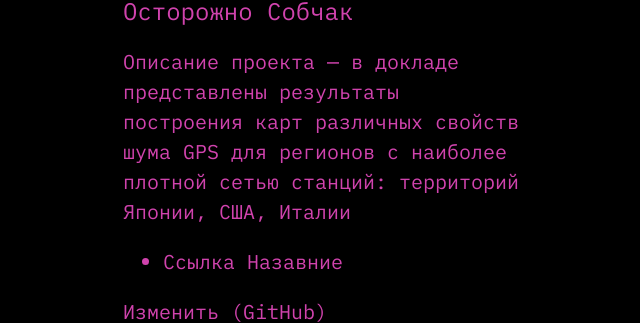
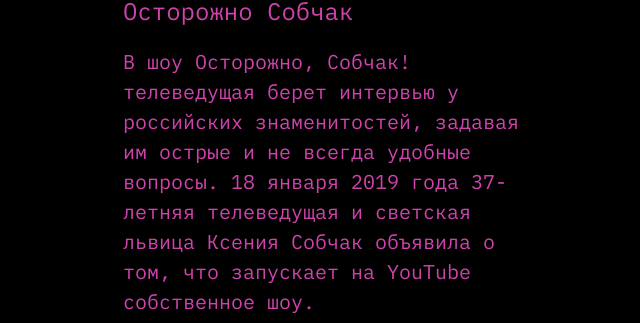
Before and after one commit to indexmod/lastik, a Jekyll site: the page built from sobchak.md, in a window 1280 px wide, cut to the strip 250-573 px from the top of the page. Shown: the whole strip, without its empty margins (335-975 px from the left). Built offline with Jekyll 4.4.1, drawn with Linux system fonts in a browser that asks for light colours.

Commit message:
Update sobchak.md

```diff
--- a/sobchak.md
+++ b/sobchak.md
@@ -8,6 +8,6 @@ video: https://media.giphy.com/media/ZCZeF95CFZvqqG2lZZ/giphy.gif
 ---
 
 
-Описание проекта — в докладе представлены результаты построения карт различных свойств шума GPS для регионов с наиболее плотной сетью станций: территорий Японии, США, Италии
+В шоу Осторожно, Собчак! телеведущая берет интервью у российских знаменитостей, задавая им острые и не всегда удобные вопросы. 18 января 2019 года 37-летняя телеведущая и светская львица Ксения Собчак объявила о том, что запускает на YouTube собственное шоу.
 
 + Ссылка [Назавние](https://www.адрес.com)
```
